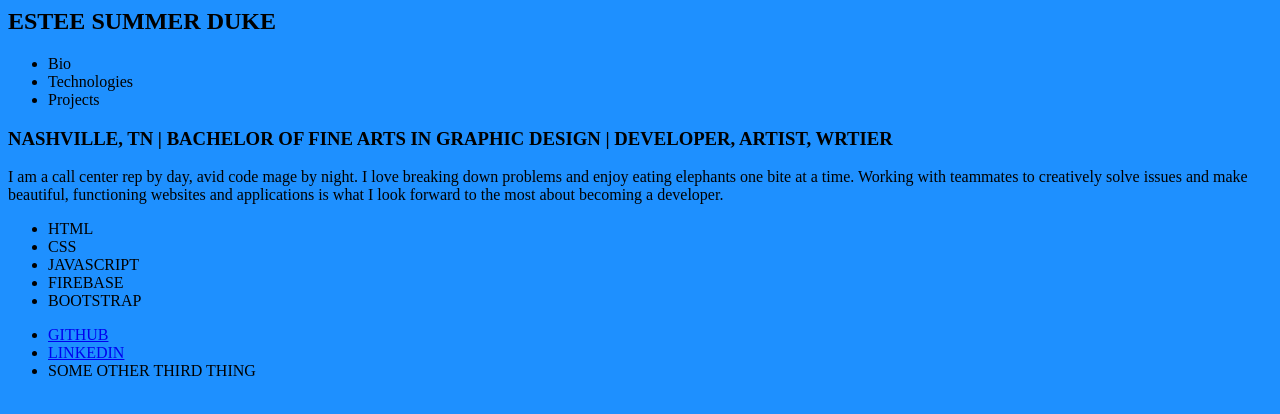
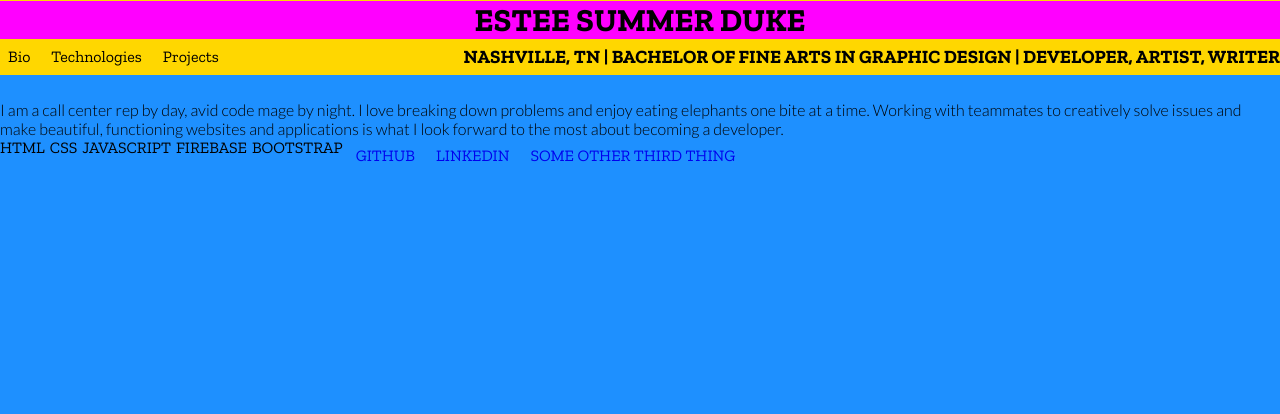
Before and after one commit to esrduke95/personal-bio-site, a plain HTML site: page index.html in a window 1280 px wide. Drawn offline with nearby package versions, Linux system fonts and the light colour scheme.

```diff
--- a/index.html
+++ b/index.html
@@ -3,6 +3,10 @@
     <meta charset="UTF-8" />
     <meta name="viewport" content="width=device-width, initial-scale=1.0" />
     <meta http-equiv="X-UA-Compatible" content="ie=edge" />
+    <link
+      href="https://fonts.googleapis.com/css2?family=Lato:wght@300&family=Zilla+Slab:ital,wght@0,400;0,700;1,400;1,700&display=swap"
+      rel="stylesheet"
+    />
     <link rel="stylesheet" type="text/css" href="styles.css" />
     <title>ESTEE SUMMER DUKE</title>
   </head>
@@ -10,24 +14,29 @@
   <body>
     <!-- Navigation -->
     <nav>
-      <h1>ESTEE SUMMER DUKE</h1>
+      <header>
+        <h1>ESTEE SUMMER DUKE</h1>
+      </header>
       <ul id="navLinks">
         <li><a id="navToBio">Bio</a></li>
         <li><a id="navToTechnologies">Technologies</a></li>
         <li><a id="navToProjects">Projects</a></li>
       </ul>
+      <h3>
+        NASHVILLE, TN | BACHELOR OF FINE ARTS IN GRAPHIC DESIGN | DEVELOPER,
+        ARTIST, WRITER
+      </h3>
     </nav>
     <!-- End Navigation -->
 
     <!-- Primary View -->
     <div class="fullPage" id="bioPage">
-        <h3>NASHVILLE, TN | BACHELOR OF FINE ARTS IN GRAPHIC DESIGN | DEVELOPER, ARTIST, WRTIER</h3>
       <p>
         I am a call center rep by day, avid code mage by night. I love breaking
         down problems and enjoy eating elephants one bite at a time. Working
         with teammates to creatively solve issues and make beautiful,
-        functioning websites and applications is what I look forward to the
-        most about becoming a developer.
+        functioning websites and applications is what I look forward to the most
+        about becoming a developer.
       </p>
     </div>
     <div class="fullPage" id="technologiesPage">
@@ -44,11 +53,25 @@
 
     <!-- Footer -->
     <footer class="page-footer">
-        <ul>
-            <li><a href="https://github.com/esrduke95" class="footer-li">GITHUB</a></li>
-            <li><a href="https://www.linkedin.com/in/estee-duke-568927163/" class="footer-li">LINKEDIN</a></li>
-            <li><a href="" class="footer-li"></a>SOME OTHER THIRD THING</li>
-        </ul>
+      <ul>
+        <li>
+          <a href="https://github.com/esrduke95" class="footer-li">GITHUB</a>
+        </li>
+        <li>
+          <a
+            href="https://www.linkedin.com/in/estee-duke-568927163/"
+            class="footer-li"
+            >LINKEDIN</a
+          >
+        </li>
+        <li>
+          <a
+            href="https://25.media.tumblr.com/tumblr_md5l0a7WoN1rrx588o1_500.gif"
+            class="footer-li"
+            >SOME OTHER THIRD THING</a
+          >
+        </li>
+      </ul>
     </footer>
     <!-- End Footer -->
   </body>
--- a/main.js
+++ /dev/null
@@ -1 +0,0 @@
-console.log('its my bio site!!!!');
--- a/styles.css
+++ b/styles.css
@@ -1,3 +1,51 @@
+* {
+    margin: 0;
+    padding: 0;
+}
 body {
     background-color: dodgerblue;
 }
+h1 {
+    font-family: 'Zilla Slab', serif;
+    font-weight: bolder;
+    font-size: xx-large;
+}
+p {
+    font-family: 'Lato', sans-serif;
+}
+ul {
+    list-style-type: none;
+}
+li {
+    font-family: 'Zilla Slab', serif;
+    float: left;
+    padding-right: 5px;
+}
+li a {
+    display: block;
+    text-align: center;
+    padding: 8px 8px;
+    text-decoration: none;
+}
+nav {
+    background-color: gold;
+    height: 75px;
+    align-content: center;
+    margin-bottom: 25px;
+}
+header {
+    background-color: fuchsia;
+    text-align: center;
+}
+h3 {
+    font-family: 'Zilla Slab', serif;
+    font-weight: bold;
+    display: block;
+    float: right;
+    text-align: center;
+    margin-top: 6px;
+}
+.page-footer {
+    display: flex;
+    align-content: flex-end;
+}
```
Also changed, not shown: projects.js (+9 -1 lines).
